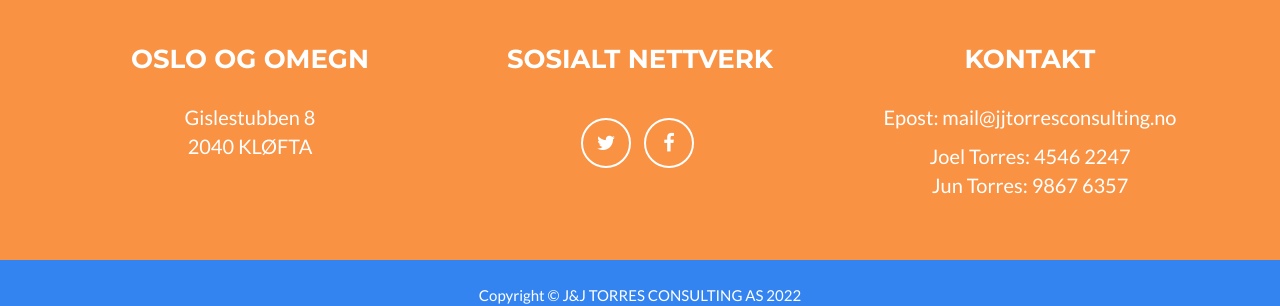
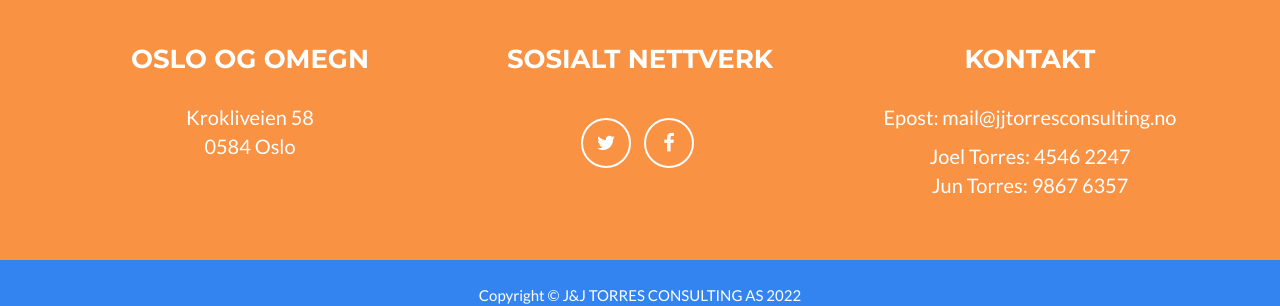
Before and after one commit to jandjtorres/jandjtorres.github.io, a Jekyll site: the page built from index.html, in a window 1280 px wide and 900 px high, scrolled down 1674 px. Shown: the part 569-875 px from the top of the window. Built offline with Jekyll 4.4.1, drawn with Linux system fonts in a browser that asks for light colours.

Commit message:
Updated address

```diff
--- a/_config.yml
+++ b/_config.yml
@@ -46,8 +46,8 @@ social:
 
 # Postal address (add as many lines as necessary)
 address:
-  - line: Gislestubben 8
-  - line: 2040 KLØFTA
+  - line: Krokliveien 58
+  - line: 0584 Oslo
 
 # Credits content
 credits: 'GitHub, Jekyll & Freelancer theme.'
```
